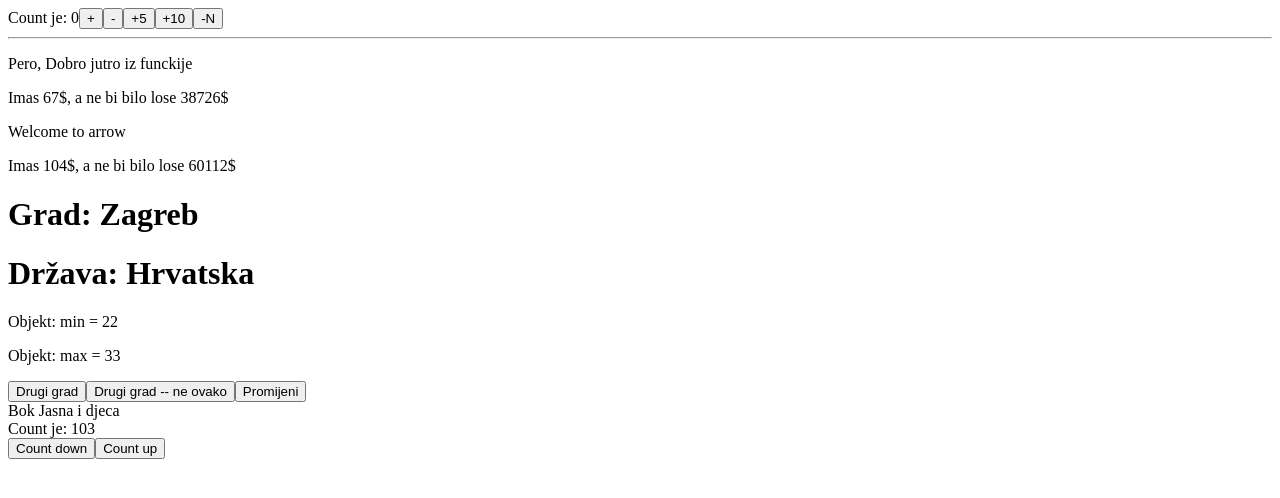
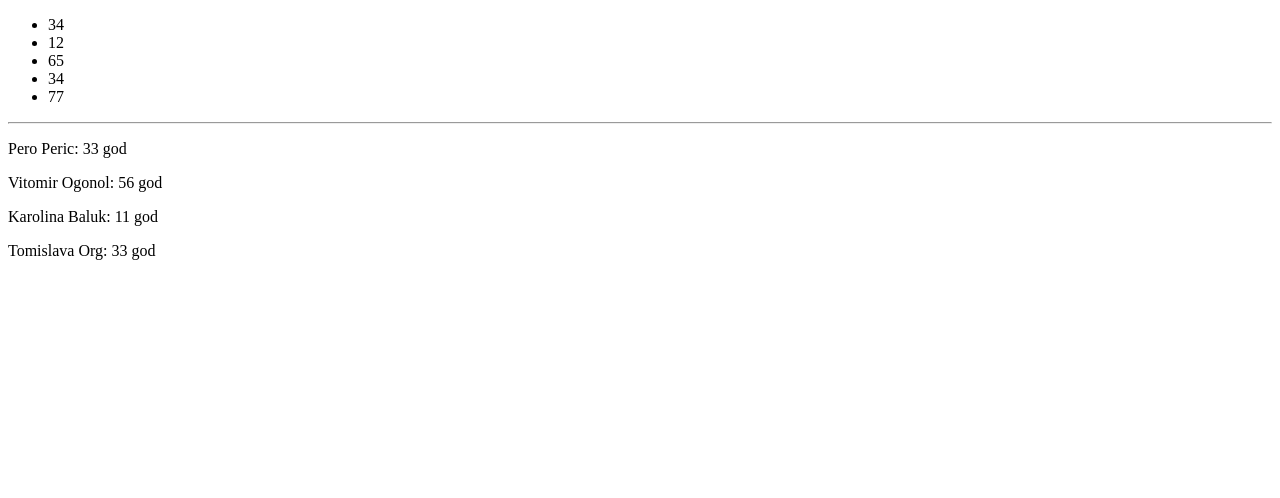
Before and after one commit to Valentino2109/Algebra_grupa3--React, a React (Create React App) app in the folder React/React/Predavanja/pred3/test-app/: page / in a window 1280 px wide. Shown: the top 498 px of the page. Built offline with nearby package versions, Linux system fonts and the light colour scheme.

Commit message:
korisnici part1

```diff
--- a/React/React/Predavanja/pred3/test-app/src/App.js
+++ b/React/React/Predavanja/pred3/test-app/src/App.js
@@ -1,23 +1,13 @@
-import ShowText from "./Components/ShowText";
-import ShowMeTheMoney from "./Components/ShowMeTheMoney";
-import ArrowFunc from "./Components/ArrowFunc";
-import MyComponent from "./state/MyComponent";
-import ChildrenComponent from "./state/ChildrenComponent";
-import FuncComponent from "./state/FuncComponent";
-import CountRootComponent from "./Event/CountRootComponent";
+import MyList from "./List/MyList";
+import OsobeList from "./List/OsobeList";
 
 function App() {
   return (
     <div>
-      <CountRootComponent />
+      <MyList />
       <hr />
-      <ShowText ime="Pero" pozdrav={`Dobro jutro`} />
-      <ShowMeTheMoney money={67} />
-      <ArrowFunc />
-      <ShowMeTheMoney money={104} />
-      <MyComponent />
-      <ChildrenComponent ime={`Jasna`} i children={`djeca`} />
-      <FuncComponent />
+      {/* <h3><Osobe></h3> */}
+      <OsobeList />
     </div>
   );
 }
--- a/React/React/Predavanja/pred3/test-app/src/Components/ArrowFunc.js
+++ /dev/null
@@ -1,5 +0,0 @@
-const ArrowFunc = () => {
-  return <p>Welcome to arrow </p>;
-};
-
-export default ArrowFunc;
--- a/React/React/Predavanja/pred3/test-app/src/Components/ShowMeTheMoney.js
+++ /dev/null
@@ -1,18 +0,0 @@
-import React from "react";
-
-class ShowClassText extends React.Component {
-  moreMoney = this.props.money * 578;
-  render() {
-    const { money } = this.props;
-    return (
-      <p id="prviP">
-        Imas {money}$, a ne bi bilo lose {this.moreMoney}$
-      </p>
-    );
-  }
-}
-
-export default ShowClassText;
-
-// postaviti proptpes za pomoc === line 4
-// rucno sve napisati u funkciji
--- a/React/React/Predavanja/pred3/test-app/src/Components/ShowText.js
+++ /dev/null
@@ -1,21 +0,0 @@
-import React from "react";
-import PropTypes from "prop-types";
-
-function ShowText({ pozdrav, ime }) {
-  // ShowText (props) => const {pozdrav, ime} = props;
-  return (
-    <p>
-      {ime}, {pozdrav} iz funckije
-    </p>
-  );
-}
-
-ShowText.propTypes = {
-  pozdrav: PropTypes.string,
-};
-
-ShowText.defaultProps = {
-  pozdrav: `Dobar den`,
-};
-
-export default ShowText;
--- a/React/React/Predavanja/pred3/test-app/src/Event/CountComponent.js
+++ /dev/null
@@ -1,39 +0,0 @@
-function CountComponent({
-  count,
-  onPlus,
-  onMinus,
-  onPlus5,
-  onPlusN,
-  onMinusN,
-}) {
-  const handlePlus = () => {
-    onPlus();
-  };
-
-  const handlePlus5 = () => {
-    onPlus5();
-  };
-
-  const handleMinus = () => {
-    onMinus();
-  };
-
-  const handlePlus10 = () => {
-    onPlusN(10);
-  };
-
-  return (
-    <div>
-      Count je: {count}
-      <button onClick={handlePlus}>+</button>
-      <button onClick={handleMinus}>-</button>
-      <button onClick={handlePlus5}>+5</button>
-      <button onClick={handlePlus10}>+10</button>
-      <button onClick={() => onMinusN(7)}>-N</button>{" "}
-      {/* Kraca verzija ako
-      mijenjamo samo argument */}
-    </div>
-  );
-}
-
-export default CountComponent;
--- a/React/React/Predavanja/pred3/test-app/src/Event/CountRootComponent.js
+++ /dev/null
@@ -1,46 +0,0 @@
-import { useState } from "react";
-import CountComponent from "./CountComponent";
-
-function CountRootComponent() {
-  const [count, setCount] = useState(0);
-
-  const handlePlus = () => {
-    const newCount = count + 1;
-    setCount(newCount);
-  };
-
-  const handlePlus5 = () => {
-    const newCount = count + 5;
-    setCount(newCount);
-  };
-
-  const handleMinus = () => {
-    const newCount = count - 1;
-    setCount(newCount);
-  };
-
-  const handlePlus10 = () => {
-    const newCount = count + 10;
-    setCount(newCount);
-  };
-
-  const handleMinusN = (n, a, b, c) => {
-    const newCount = count - n;
-    setCount(newCount);
-  };
-
-  return (
-    <div>
-      <CountComponent
-        count={count}
-        onPlus={handlePlus}
-        onMinus={handleMinus}
-        onPlus5={handlePlus5}
-        onPlusN={handlePlus10}
-        onMinusN={handleMinusN}
-      />
-    </div>
-  );
-}
-
-export default CountRootComponent;
--- /dev/null
+++ b/React/React/Predavanja/pred3/test-app/src/List/MyList.js
@@ -0,0 +1,11 @@
+export default function MyList() {
+  const numbers = [34, 12, 65, 34, 77];
+
+  return (
+    <ul>
+      {numbers.map((number, index) => (
+        <li key={number}>{number}</li>
+      ))}
+    </ul>
+  );
+}
--- /dev/null
+++ b/React/React/Predavanja/pred3/test-app/src/List/OsobeList.js
@@ -0,0 +1,20 @@
+export default function OsobeList() {
+  const korisnici = [
+    { ime: `Pero`, prezime: `Peric`, godine: 33 },
+    { ime: `Vitomir`, prezime: `Ogonol`, godine: 56 },
+    { ime: `Karolina`, prezime: `Baluk`, godine: 11 },
+    { ime: `Tomislava`, prezime: `Org`, godine: 33 },
+  ];
+
+  return (
+    <div>
+      {korisnici.map((k, i) => {
+        return (
+          <p key={i}>
+            {k.ime} {k.prezime}: {k.godine} god
+          </p>
+        );
+      })}
+    </div>
+  );
+}
--- a/React/React/Predavanja/pred3/test-app/src/state/ChildrenComponent.js
+++ /dev/null
@@ -1,9 +0,0 @@
-function ChildrenComponent({ ime, children }) {
-  return (
-    <div>
-      Bok {ime} i {children}
-    </div>
-  );
-}
-
-export default ChildrenComponent;
--- a/React/React/Predavanja/pred3/test-app/src/state/FuncComponent.js
+++ /dev/null
@@ -1,25 +0,0 @@
-import React, { useState } from "react";
-
-// Using hooks
-function FuncComponent() {
-  const [count, setCount] = useState(103);
-
-  const handleCountUp = () => {
-    const newCountUp = count + 1;
-    setCount(newCountUp);
-  };
-
-  const handleCountDown = () => {
-    const newCountDown = count - 1;
-    setCount(newCountDown);
-  };
-
-  return (
-    <div>
-      <div> Count je: {count}</div>
-      <button onClick={handleCountDown}>Count down</button>
-      <button onClick={handleCountUp}>Count up</button>
-    </div>
-  );
-}
-export default FuncComponent;
--- a/React/React/Predavanja/pred3/test-app/src/state/MyComponent.js
+++ /dev/null
@@ -1,42 +0,0 @@
-import React from "react";
-
-export default class MyComponent extends React.Component {
-  state = {
-    city: "Zagreb",
-    state: "Hrvatska",
-    obj: {
-      min: 22,
-      max: 33,
-    },
-  };
-  changeState = () => {
-    const newCity = this.state.city === "Zagreb" ? "Osijek" : "Zagreb";
-    this.setState({ city: newCity });
-  };
-
-  dontChangeLikeThis = () => {
-    const newCity = this.state.city === "Zagreb" ? "Osijek" : "Zagreb";
-    this.state.city = newCity;
-  };
-
-  changeObject = () => {
-    const newMin = 10;
-    this.setState({ obj: { min: newMin, max: 29 } });
-  };
-
-  render() {
-    return (
-      <div>
-        <h1>Grad: {this.state.city}</h1>
-        <h1>Država: {this.state.state}</h1>
-        <p>Objekt: min = {this.state.obj.min}</p>
-        <p>Objekt: max = {this.state.obj.max}</p>
-        <button onClick={this.changeState}>Drugi grad</button>
-        <button onClick={this.dontChangeLikeThis}>
-          Drugi grad -- ne ovako
-        </button>
-        <button onClick={this.changeObject}>Promijeni</button>
-      </div>
-    );
-  }
-}
```
Also changed, not shown: React/React/Predavanja/pred3/test-app/src/List/Osoba.js (added).
